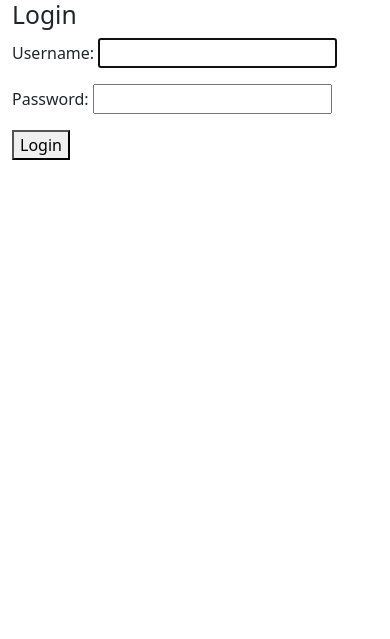
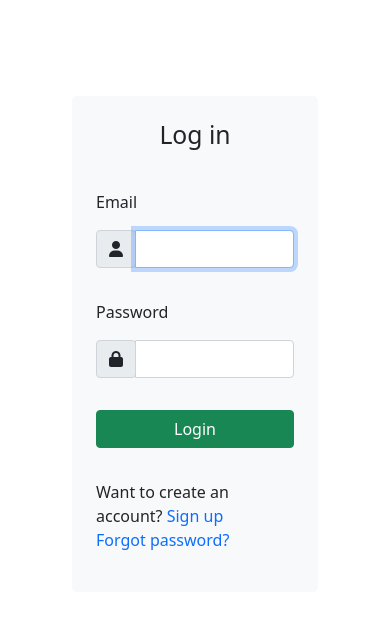
Before and after one commit to MohamedAbotalb/Crowd_Funding_System, a Django app: page /accounts/login/ in a window 390 px wide. Shown: the top 639 px of the page. Run offline with Django 5.2, Linux system fonts and the light colour scheme.

Commit message:
Update login form and its functionality

```diff
--- a/apps/accounts/templates/registration/login.html
+++ b/apps/accounts/templates/registration/login.html
@@ -1,28 +1,67 @@
-{% extends "layouts/base.html" %}
+{% extends 'layouts/base.html' %}
+
+{% load static %}
 
 {% block title %}{{ section.title }}{% endblock %}
 
 {% block content %}
+<section>
+    <div class="hero-body">
+        <div class="container my-5">
+            <div class="row justify-content-center">
+                <div class="col-12 col-md-8 col-lg-6">
+                    <form action="." class="bg-light p-4 m-5 rounded-3" method="POST">
+                        {% csrf_token %}
 
-    <h2>Login</h2>
+                        <h1 class="text-center mb-4 fs-2">Log in</h1>
 
+                        <div class="mb-3">
+                            <label class="form-label" for="id_username">Email</label>
+                            <div class="input-group has-validation">
+                                <span class="input-group-text">
+                                    <i class="fa fa-user"></i>
+                                </span>
+                                {{ form.username }}
+                            </div>
+                            {% for error in form.username.errors %}
+                            <div class="invalid-feedback d-block fw-bold">{{ error }}</div>
+                            {% endfor %}
+                        </div>
 
+                        <div class="mb-3">
+                            <label class="form-label" for="id_password">Password</label>
+                            <div class="input-group has-validation">
+                                <span class="input-group-text">
+                                    <i class="fa fa-lock"></i>
+                                </span>
+                                {{ form.password }}
+                            </div>
+                            {% for error in form.password.errors %}
+                            <div class="invalid-feedback d-block fw-bold">{{ error }}</div>
+                            {% endfor %}
+                        </div>
 
-    <form method="post">
-        {% csrf_token %}
-        {{ form.as_p }}
-        {% if messages %}
-        <ul class="messages">
-            {% for message in messages %}
-                <li{% if message.tags %} class="{{ message.tags }}"{% endif %}>{{ message }}</li>
-            {% endfor %}
-        </ul>
-        <!--  -->
-        {{ message.tags }} - {{ message }}
+                        {% if form.non_field_errors %}
+                        <div class="text-danger" role="alert">
+                            {{ form.non_field_errors }}
+                        </div>
+                        {% endif %}
 
-    {% endif %}
-        <button type="submit">Login</button>
-    </form>
+                        <div class="mb-3 text-center">
+                            <button class="btn w-100 my-3 btn-success" type="submit">Login</button>
+                        </div>
 
+                        <div class="mb-3">
+                             Want to create an account? <a class="ml-2 text-decoration-none" href="{% url 'accounts_register' %}">Sign up</a><br>
+                            <a class="ml-2 text-decoration-none" href="{% url 'reset_password' %}">Forgot password?</a>
+                        </div>
+                    </form>
+                </div>
+            </div>
+        </div>
+    </div>
+</section>
+
+<script src="{% static 'accounts/js/script.js' %}"></script>
 
 {% endblock %}
--- a/apps/accounts/urls.py
+++ b/apps/accounts/urls.py
@@ -3,7 +3,7 @@ from . import views
 
 urlpatterns = [
     path('register/', views.create_user, name='accounts_register'),
-    path('login/', views.login_user, name='login'),
+    path('login_/', views.login_user, name='login_'),
     path('logout/', views.logout_user, name='logout'),
     path('activate/<uidb64>/<token>', views.activate, name='accounts_activate'),
     path('home', views.home, name='home'),
```
Also changed, not shown: apps/accounts/forms.py (+26 -5 lines), apps/accounts/templates/registration/register.html (+3 -4 lines), apps/accounts/views.py (+28 -25 lines).
